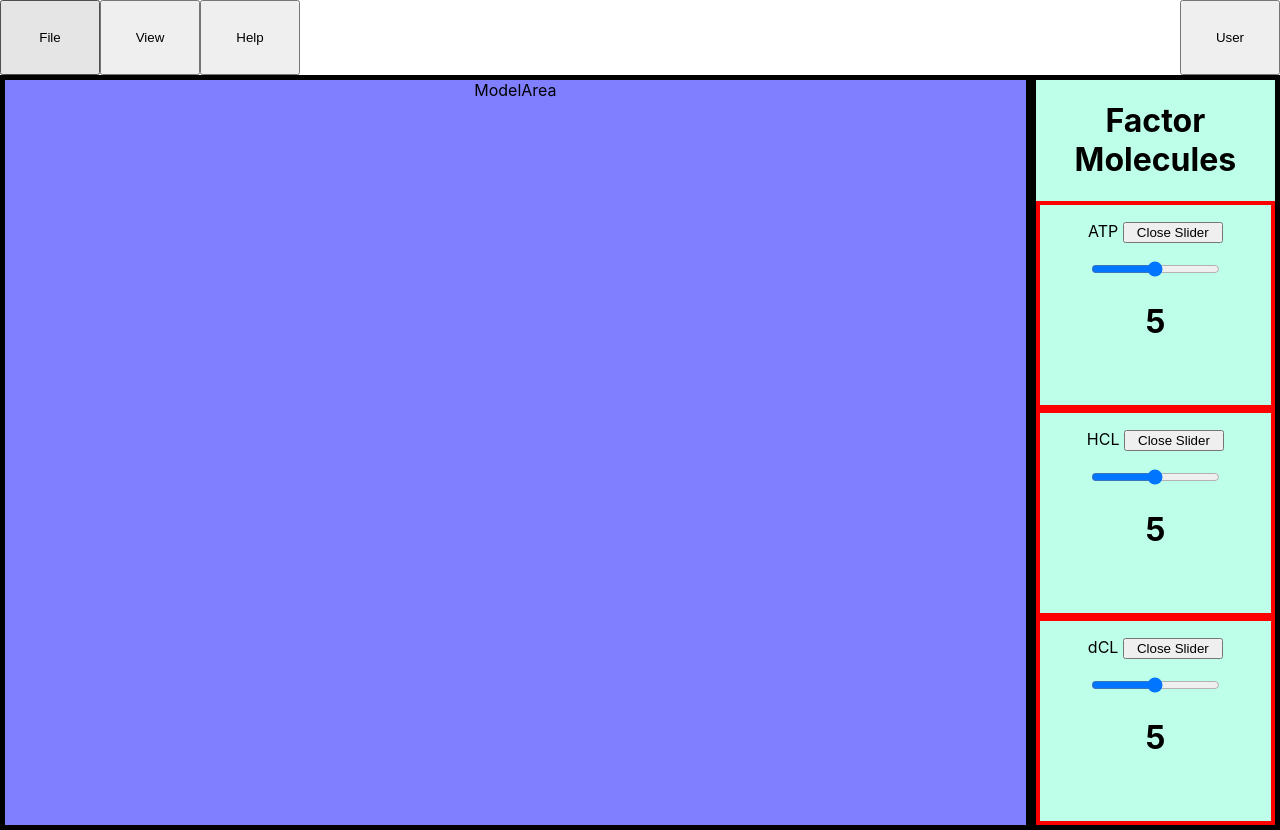
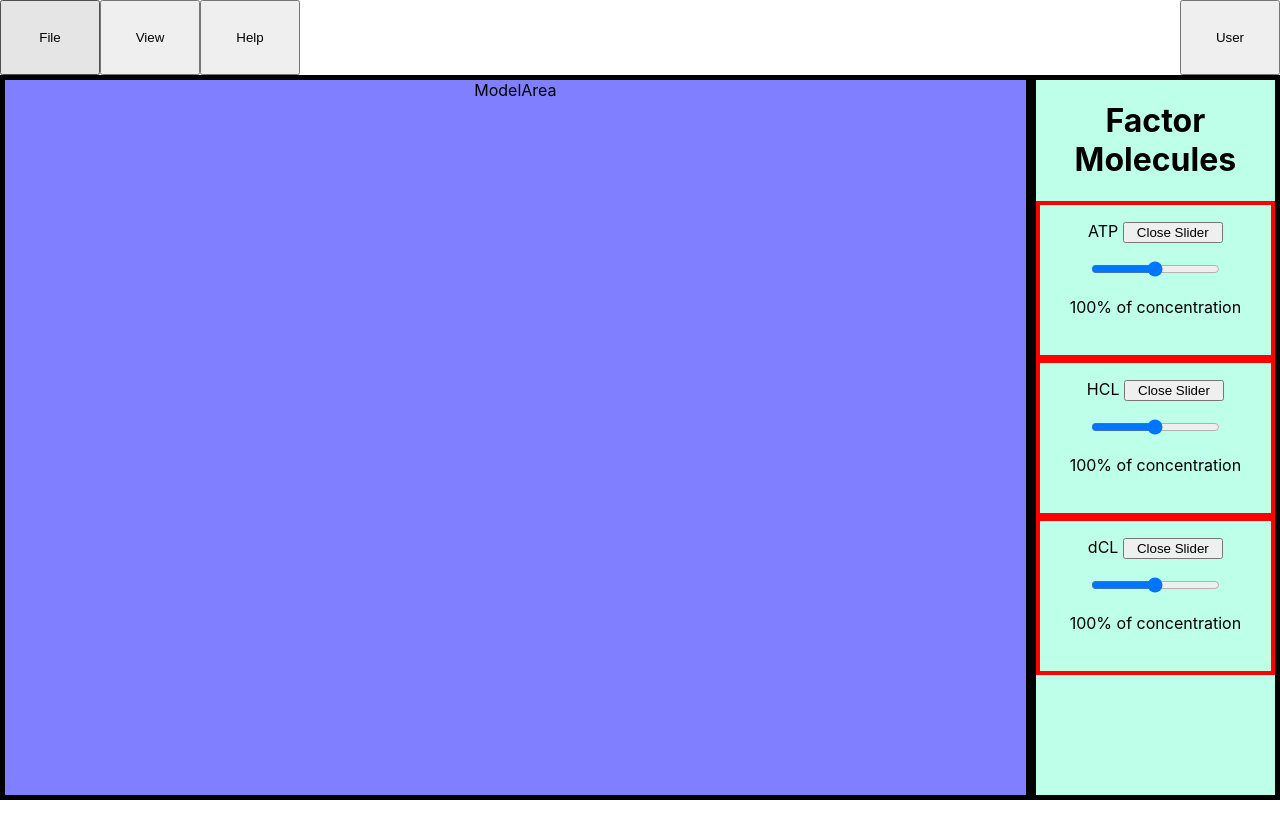
Before and after one commit to cstainsby/BioPathBackup, a React (Create React App) app in the folder frontend/: page / in a window 1280 px wide. After the commit the page ends 800 px from the top, so only its background shows below. Built offline with nearby package versions, Linux system fonts and the light colour scheme.

Commit message:
added stuff for showing based on pathway config

```diff
--- a/frontend/src/components/Slider.css
+++ b/frontend/src/components/Slider.css
@@ -1,5 +1,5 @@
 .Slider {
-  height: 200px;
+  height: 150px;
   border: 4px solid red;
 }
 
--- a/frontend/src/components/Slider.js
+++ b/frontend/src/components/Slider.js
@@ -4,7 +4,7 @@ import './Slider.css'
 export default class Slider extends Component {
   constructor(props) {
     super(props);
-    this.state = {value: 5, isShowing: true};
+    this.state = {value: 1, isShowing: props.isShowing};
   }
 
   handleChange(e) {
@@ -33,37 +33,26 @@ export default class Slider extends Component {
 
 
   render() {
-    const isShown = this.state.isShowing;
-    let button;
-
-    if (isShown) {
+    if (this.state.isShowing) {
       return (
         <div className='Slider'>
           <p>{this.props.title} <button onClick={(e) => this.handleClick(e.target.value)}>Close Slider</button></p>
           <input type="range"
-            min={0}
-            max={10}
+            min={0.0}
+            step={0.1}
+            max={2.0}
             onChange={(e) => this.handleChange(e.target.value)}
             value={this.state.value}
             />
-            <h1>{this.state.value}</h1>
+            <p>{parseInt(this.state.value * 100)}% of concentration</p> {/* parseInt because 110% was giving a long float */}
         </div>
       )
     }
 
     else {
+      // comment out return statement if you don't want it to show at all
       return (
         <div><button onClick={(e) => this.handleClick(e.target.value)}>Show</button></div>
-        // <div className='Slider'>
-        //   {this.props.title}
-        //   <input type="range"
-        //     min={0}
-        //     max={10}
-        //     onChange={(e) => this.handleChange(e.target.value)}
-        //     value={this.state.value}
-        //     />
-        //     <h1>{this.state.value}</h1>
-        // </div>
       )
       }
   }
--- a/frontend/src/components/SliderBar.js
+++ b/frontend/src/components/SliderBar.js
@@ -13,9 +13,9 @@ export default class SliderBar extends Component {
       <div className='SliderBar'>
         <h1>{this.state.title}</h1>
         <ul>
-          <li><Slider title={"ATP"}/></li>
-          <li><Slider title={"HCL"}/></li>
-          <li><Slider title={"dCL"}/></li>
+          <li><Slider title={"ATP"} isShowing={true}/></li>
+          <li><Slider title={"HCL"} isShowing={true}/></li>
+          <li><Slider title={"dCL"} isShowing={true}/></li>
         </ul>
       </div>
     )
```
